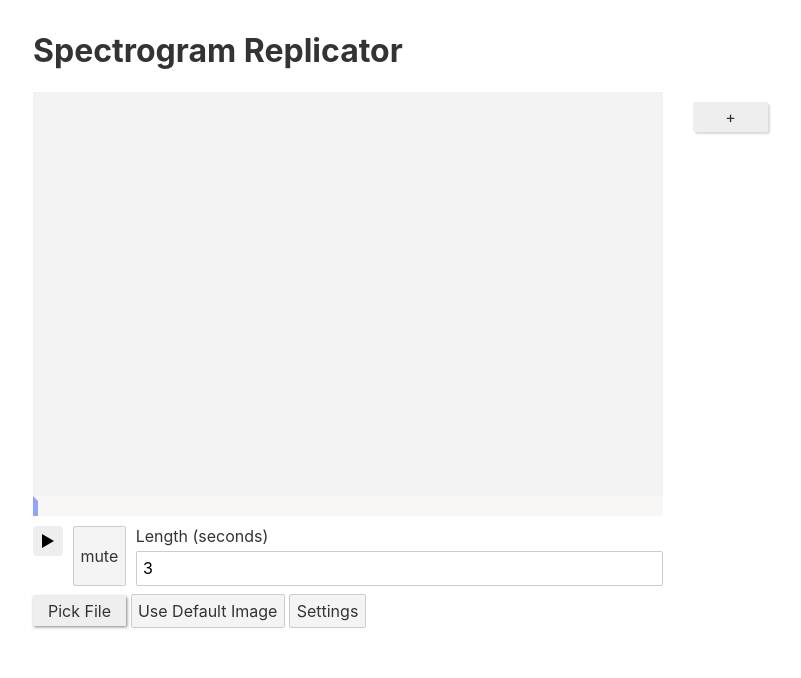
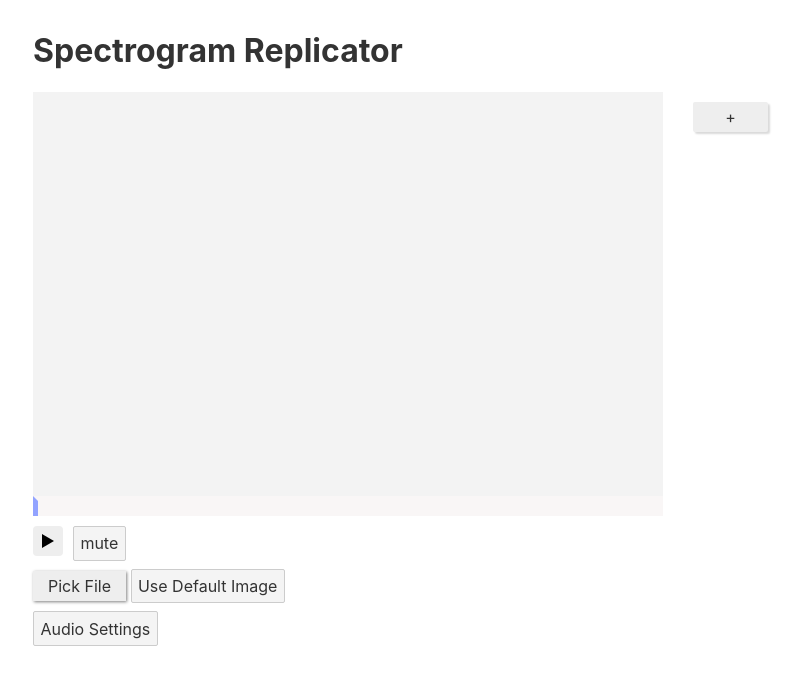
Before and after one commit to EmNudge/Spectrogram-Replicator, a Svelte app: page / in a window 1280 px wide. Shown: the top 678 px of the page, without its empty margins (157-958 px from the left). Built offline with nearby package versions, Linux system fonts and the light colour scheme.

Commit message:
moved length to audio settings and added frequency changing

```diff
--- a/src/App.svelte
+++ b/src/App.svelte
@@ -64,7 +64,8 @@
 	<FilePicker on:file={handleFile} />
 	<button on:click={handleDefaultImage}>Use Default Image</button>
 
-	<button on:click={openSettings}>Settings</button>
+	<br />
+	<button on:click={openSettings}>Audio Settings</button>
 
 	{#if showSettings}
 		<SettingsMenu on:close={closeSettings} />
--- a/src/audio/tonePlayer.js
+++ b/src/audio/tonePlayer.js
@@ -1,13 +1,12 @@
 import { remap } from '../utils'
+import { get } from 'svelte/store';
+import { minFreqStore, maxFreqStore, audioLengthStore } from '../stores/audio';
 
 const VOLUME = 0.25;
 
-const MIN_FREQ = 0;
-const MAX_FREQ = 2000;
-
 class TonePlayer {
   constructor(time = 3) {
-    this.runTime = time; // seconds. f64\
+    audioLengthStore.set(time); // seconds. f64\
   }
 
   setupAudioContext() {
@@ -42,16 +41,19 @@ class TonePlayer {
   }
 
   get percentage() {
-    return this.audioContext.currentTime / this.runTime;
+    return this.audioContext.currentTime / get(audioLengthStore);
   }
 
   // gets value from 0 to 1 and gets the second time
   toTime(percentage) {
-    return percentage * this.runTime + this.audioContext.currentTime;
+    return percentage * get(audioLengthStore) + this.audioContext.currentTime;
   }
 
   playSchedule(schedule) {
       if (schedule.length <= 1) return;
+
+      const minFreq = get(minFreqStore);
+      const maxFreq = get(maxFreqStore);
 
       // setting up some values for easier reference
       const startTime = this.toTime(schedule[0].timePerc);
@@ -82,7 +84,7 @@ class TonePlayer {
       // we don't have to reference the previous time since, due to audio scheduling,
       // since the next automation will only start after the previous finishes
       for (const event of schedule) {
-        const value = Math.floor(remap(event.value, 0, 1, MIN_FREQ, MAX_FREQ));
+        const value = Math.floor(remap(event.value, 0, 1, minFreq, maxFreq));
         const time = this.toTime(event.timePerc);
 
         oscillatorNode.frequency.linearRampToValueAtTime(value, time);
--- a/src/components/SettingsMenu.svelte
+++ b/src/components/SettingsMenu.svelte
@@ -1,5 +1,6 @@
 <script>
   import Window from './Window.svelte'
+  import { minFreqStore, maxFreqStore, audioLengthStore } from '../stores/audio';
 </script>
 
 <style>
@@ -20,15 +21,15 @@
   <div class="inputs">
     <label>
       <span>Length (seconds)</span>
-      <input type="text">
+      <input type="number" bind:value={$audioLengthStore}>
     </label>
     <label>
       <span>Min Frequency:</span>
-      <input type="number">
+      <input type="number" bind:value={$minFreqStore}>
     </label>
     <label>
       <span>Max Frequency:</span>
-      <input type="number">
+      <input type="number" bind:value={$maxFreqStore}>
     </label>
   </div>
 </Window>
--- a/src/components/audio/controls.svelte
+++ b/src/components/audio/controls.svelte
@@ -15,11 +15,6 @@
   let timePerc = 0;
   let reqId;
   let startTime;
-
-  let length = 3;
-  $: {
-    tonePlayer.runTime = length;
-  }
 
   let isPlaying = false;
 
@@ -78,10 +73,6 @@
     grid-template-columns: auto auto 1fr;
     grid-gap: 10px;
   }
-  .input-label {
-    display: grid;
-    grid-gap: 5px;
-  }
 </style>
 
 <div class="container">
@@ -90,9 +81,5 @@
   <div class="controls">
     <PlayButton on:click={togglePlay} bind:isPlaying />
     <button on:click={toggleMute}>{isMuted ? 'unmute' : 'mute'}</button>
-    <div class="input-label">
-      <span>Length (seconds)</span>
-      <input type="number" bind:value={length} />
-    </div>
   </div>
 </div>
--- /dev/null
+++ b/src/stores/audio.js
@@ -0,0 +1,5 @@
+import { writable } from 'svelte/store';
+
+export const minFreqStore = writable(0);
+export const maxFreqStore = writable(2000);
+export const audioLengthStore = writable(3);
```
